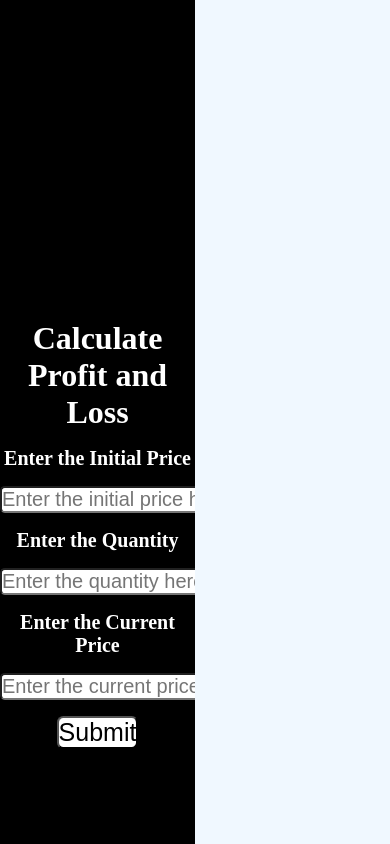
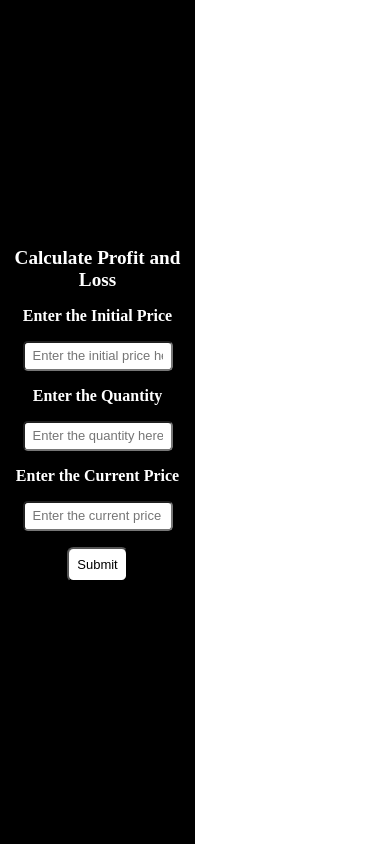
Before and after one commit to Aayush2627/profit-loss, a plain HTML site: page index.html in a window 390 px wide. Drawn offline with Linux system fonts and the light colour scheme.

Commit message:
fixed media queries

```diff
--- a/index.html
+++ b/index.html
@@ -10,6 +10,7 @@
 <body>
     <main>
         <div class="left">
+            <div class="input">
         <h1>Calculate Profit and Loss</h1>
         <label for="initial-price">Enter the Initial Price <input type="text" name="" id="initial-price" placeholder="Enter the initial price here"></label>
 
@@ -19,6 +20,7 @@
 
         <button class="button">Submit</button>
     </div>
+    </div>
     <div class="right">
         <div class="output"></div>
     </div>
--- a/style.css
+++ b/style.css
@@ -6,7 +6,8 @@
 }
 main {
 	display: flex;
-	height: 100vh;
+    height:100vh;
+
 }
 h1{
     padding-bottom: 1rem;
@@ -18,11 +19,17 @@ label{
     font-weight: bold;
 }
 input{
-    display:block;
+    display:flex;
     font-size:20px;
     margin:auto;
     margin-top:1rem;
     border-radius:0.3rem;
+    padding:.5rem;
+    margin-bottom:10px;
+    height: 38px;
+    max-width:250px;
+    box-sizing: border-box;
+
 }
 
 button{
@@ -31,19 +38,24 @@ button{
     background-color:white;
     color:black;
     border-radius:0.4rem;
+    padding:.5rem;
 }
 .left{
+    display:flex;
     width:50%;
     background-color: black;
     text-align: center;
-    padding-top: 20rem;
+    padding-top:auto;
     color:white;
+    flex-direction: column;
+    justify-content: center;
 }
+
 .right{
     width:50%;
-    background-color: aliceblue;
+    background-color: white;
     text-align: center;
-    padding-top: 2rem;
+    padding-top:auto;
     display: flex;
 
 }
@@ -52,3 +64,43 @@ button{
     margin:auto;
     font-size:2rem;
 }
+@media screen and (max-width:580px){
+    label{
+        font-size: 1em;
+    }
+    input{
+        font-size: small;
+        width: 150px;
+        height:30px;
+    }
+    button{
+        font-size: small;
+    }
+    h1{
+        font-size:1.2em;
+    }
+    .right > div{
+        font-size:1.2em;
+    }
+
+}
+@media screen and (max-width:360px){
+    label{
+        font-size: xx-small;
+    }
+    input{
+        font-size: xx-small;
+        width: 90px;
+        height:20px;
+    }
+    button{
+        font-size: 0.5rem;
+    }
+    h1{
+        font-size:small;
+    }
+    .right > div{
+        font-size:x-small;
+    }
+
+}
```
